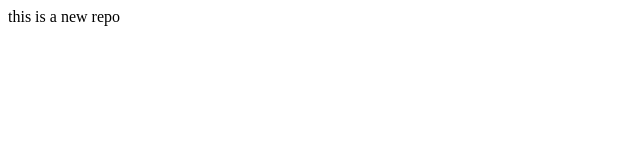
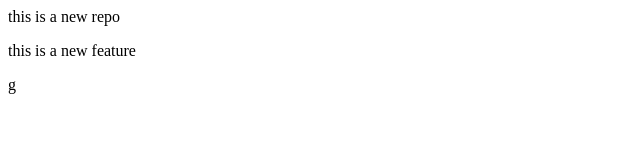
Before and after one commit to waheedabdullah/localrepo, a plain HTML site: page index.html in a window 1280 px wide. Shown: the whole page, without its empty margins (0-640 px from the left). Drawn offline with Linux system fonts and the light colour scheme.

Commit message:
add new feature

```diff
--- a/index.html
+++ b/index.html
@@ -1 +1,2 @@
 <P>this is a new repo</P>
+<P>this is a new feature</P>g
```
